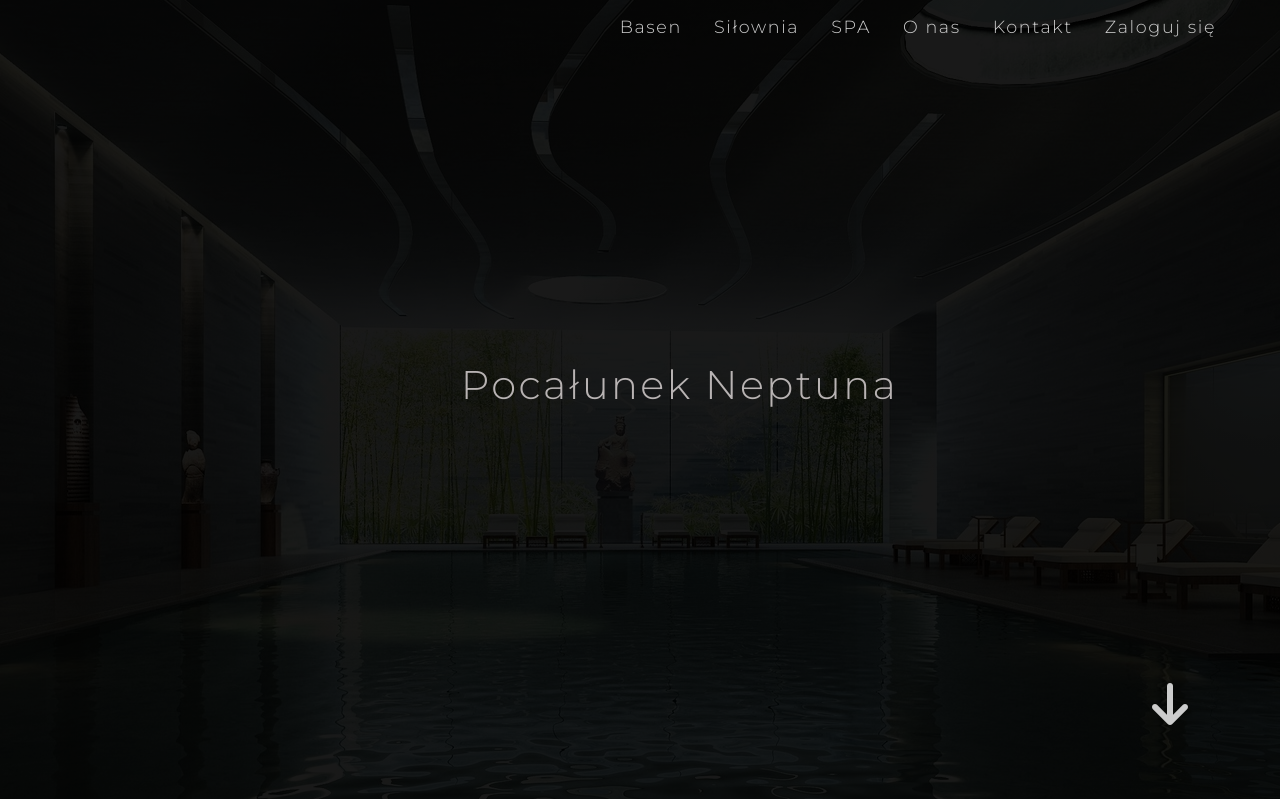
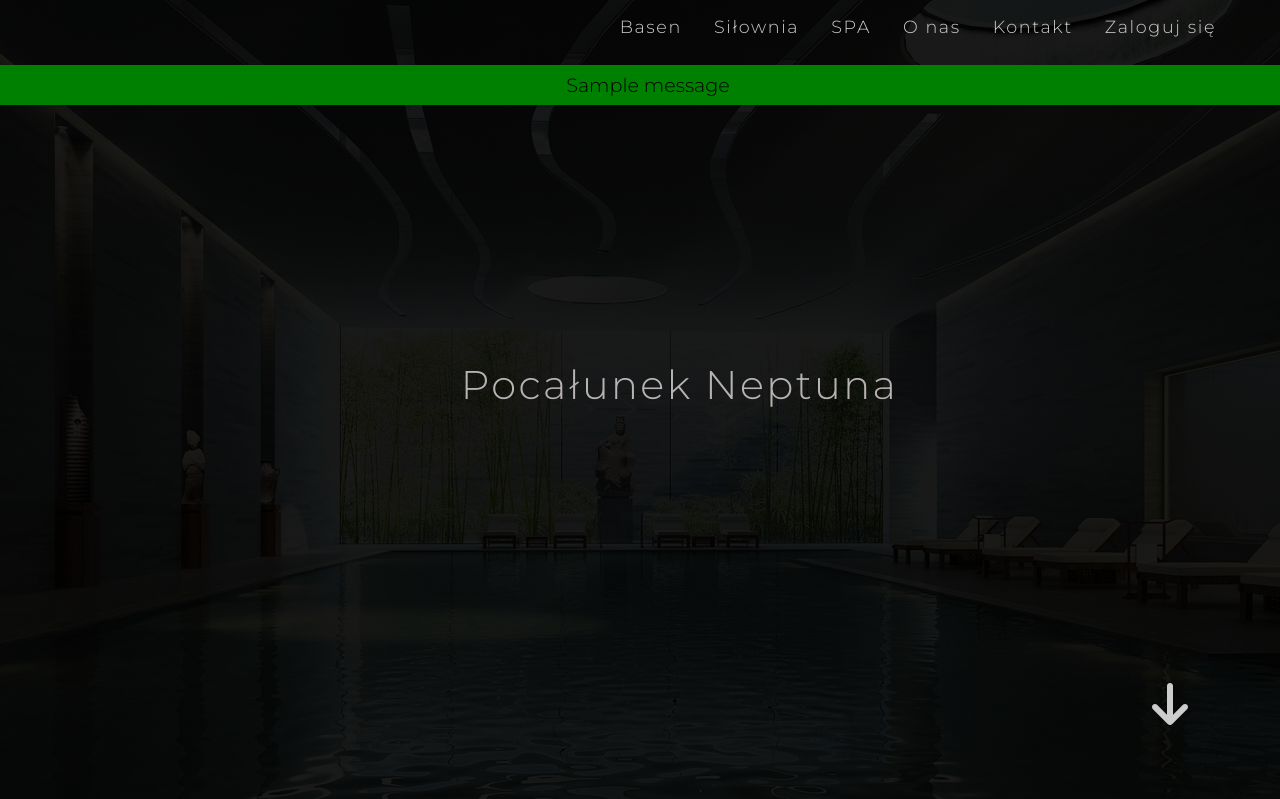
Before and after one commit to Vex0on/ICC_15_00, a Django app: page / in a window 1280 px wide. Shown: the top 799 px of that part. Run offline with Django 3.2, Linux system fonts and the light colour scheme; tables that the repository leaves empty hold one stand-in row (Sample ...); one stand-in notice (Sample message) is shown; the page is wider than the window, and the part outside it is not shown.

Commit message:
adding functionality to the contact form

```diff
--- /dev/null
+++ b/SwimmingPoolSysProject/App/forms.py
@@ -0,0 +1,6 @@
+from django import forms
+
+class ContactForm(forms.Form):
+    name = forms.CharField(max_length=255)
+    email = forms.CharField(max_length=255)
+    message = forms.CharField(widget=forms.Textarea(attrs={'rows': 2, 'cols':25}))
--- /dev/null
+++ b/SwimmingPoolSysProject/App/templates/App/contact_form.html
@@ -0,0 +1,5 @@
+<h2>Formularz kontaktowy</h2>
+
+<p><b>Imię i nazwisko:</b> {{ name }}</p>
+<p><b>E-mail:</b> {{ email }}</p>
+<p><b>Wiadomość:</b> {{ message }}</p>
--- a/SwimmingPoolSysProject/App/templates/App/index.html
+++ b/SwimmingPoolSysProject/App/templates/App/index.html
@@ -1,16 +1,20 @@
 {% load static %}
 <!DOCTYPE html>
 <html lang="pl">
+
 <head>
     <meta charset="UTF-8">
     <meta http-equiv="X-UA-Compatible" content="IE=edge">
     <meta name="viewport" content="width=device-width, initial-scale=1.0">
     <title>Pocałunek Neptuna</title>
 
-    <link rel="stylesheet" href="https://cdnjs.cloudflare.com/ajax/libs/font-awesome/6.2.1/css/all.min.css" integrity="sha512-MV7K8+y+gLIBoVD59lQIYicR65iaqukzvf/nwasF0nqhPay5w/9lJmVM2hMDcnK1OnMGCdVK+iQrJ7lzPJQd1w==" crossorigin="anonymous" referrerpolicy="no-referrer" />
+    <link rel="stylesheet" href="https://cdnjs.cloudflare.com/ajax/libs/font-awesome/6.2.1/css/all.min.css"
+        integrity="sha512-MV7K8+y+gLIBoVD59lQIYicR65iaqukzvf/nwasF0nqhPay5w/9lJmVM2hMDcnK1OnMGCdVK+iQrJ7lzPJQd1w=="
+        crossorigin="anonymous" referrerpolicy="no-referrer" />
 
     <link rel="stylesheet" href="{% static '/css/index.css' %}">
 </head>
+
 <body>
     <a href="#"><i class="to-top fa-solid fa-arrow-up"></i></a>
     <a href="#swimming-pool"><i class="to-bottom fa-solid fa-arrow-down"></i></a>
@@ -25,6 +29,13 @@
                 <li> <a href="{% url 'login' %}">Zaloguj się</a></li>
             </ul>
         </nav>
+        {% if messages %}
+        {% for message in messages %}
+        {% if message.tags %}
+        <div class="message">{{ message }}</div>
+        {% endif %}
+        {% endfor %}
+        {% endif %}
         <h1>Pocałunek Neptuna</h1>
     </section>
 
@@ -32,7 +43,9 @@
         <img src="{% static 'img/offers-01.jpg' %}" alt="">
         <div>
             <h2>Basen</h2>
-            <p>Lorem ipsum dolor sit amet consectetur adipisicing elit. Fugiat nihil fugit officiis, ex eligendi itaque tempora eius, temporibus maiores molestias aut consequatur doloribus nemo non nisi soluta commodi tenetur vero?</p>
+            <p>Lorem ipsum dolor sit amet consectetur adipisicing elit. Fugiat nihil fugit officiis, ex eligendi itaque
+                tempora eius, temporibus maiores molestias aut consequatur doloribus nemo non nisi soluta commodi
+                tenetur vero?</p>
             <input type="submit" value="Sprawdź">
         </div>
     </section>
@@ -40,7 +53,9 @@
     <section class="offers" id="gym">
         <div>
             <h2>Siłownia</h2>
-            <p>Lorem ipsum dolor sit amet consectetur adipisicing elit. Fugiat nihil fugit officiis, ex eligendi itaque tempora eius, temporibus maiores molestias aut consequatur doloribus nemo non nisi soluta commodi tenetur vero?</p>
+            <p>Lorem ipsum dolor sit amet consectetur adipisicing elit. Fugiat nihil fugit officiis, ex eligendi itaque
+                tempora eius, temporibus maiores molestias aut consequatur doloribus nemo non nisi soluta commodi
+                tenetur vero?</p>
             <input type="submit" value="Sprawdź">
         </div>
         <img src="{% static '/img/offers-02.jpg' %}" alt="">
@@ -50,7 +65,9 @@
         <img src="{% static '/img/offers-03.jpg' %}" alt="">
         <div>
             <h2>SPA</h2>
-            <p>Lorem ipsum dolor sit amet consectetur adipisicing elit. Fugiat nihil fugit officiis, ex eligendi itaque tempora eius, temporibus maiores molestias aut consequatur doloribus nemo non nisi soluta commodi tenetur vero?</p>
+            <p>Lorem ipsum dolor sit amet consectetur adipisicing elit. Fugiat nihil fugit officiis, ex eligendi itaque
+                tempora eius, temporibus maiores molestias aut consequatur doloribus nemo non nisi soluta commodi
+                tenetur vero?</p>
             <input type="submit" value="Sprawdź">
         </div>
     </section>
@@ -59,21 +76,25 @@
         <img src="{% static '/img/aboutus-01.jpg' %}" alt="">
         <div>
             <h3>O nas</h3>
-            <p>Lorem ipsum dolor sit amet, consectetur adipisicing elit. Nesciunt deserunt velit nihil repudiandae hic inventore molestiae quas provident incidunt fuga animi at id, quae doloremque cupiditate saepe, fugiat aut dolor. Nesciunt deserunt velit nihil repudiandae hic inventore molestiae quas provident incidunt fuga animi at id, quae doloremque cupiditate saepe, fugiat aut dolor.</p>
+            <p>Lorem ipsum dolor sit amet, consectetur adipisicing elit. Nesciunt deserunt velit nihil repudiandae hic
+                inventore molestiae quas provident incidunt fuga animi at id, quae doloremque cupiditate saepe, fugiat
+                aut dolor. Nesciunt deserunt velit nihil repudiandae hic inventore molestiae quas provident incidunt
+                fuga animi at id, quae doloremque cupiditate saepe, fugiat aut dolor.</p>
         </div>
     </section>
 
     <div class="break"></div>
 
     <section class="contact" id="contact">
-        <form action="">
+        <form action="." method="POST">
+            {% csrf_token %}
             <h4>Skontaktuj się z nami</h4>
             <label for="name">Imie i nazwisko</label>
-            <input name="name" type="text">
+            {{ form.name }}
             <label for="Email">Email</label>
-            <input name="email" type="text">
+            {{ form.email }}
             <label for="Wiadomość">Wiadomość</label>
-            <textarea name="message"></textarea>
+            {{ form.message }}
             <input type="submit" value="Wyślij">
         </form>
         <div class="contact-information">
@@ -102,4 +123,5 @@
 
     <script src="{% static '/js/index.js' %}"></script>
 </body>
+
 </html>
--- a/SwimmingPoolSysProject/App/views.py
+++ b/SwimmingPoolSysProject/App/views.py
@@ -1,11 +1,37 @@
 from django.http import HttpResponse
-from django.shortcuts import render
+from django.shortcuts import render, redirect
+from .forms import ContactForm
+from django.core.mail import send_mail
+from django.template.loader import render_to_string
+from django.contrib import messages
 
 # Create your views here.
 
 
 def homePage(request):
-    return render(request, 'App/index.html')
+    if request.method == "POST":
+        form = ContactForm(request.POST)
+        if form.is_valid():
+            name = form.cleaned_data['name']
+            email = form.cleaned_data['email']
+            message = form.cleaned_data['message']
+
+            html = render_to_string('App/contact_form.html', {
+                'name': name,
+                'email': email,
+                'message': message
+            })
+
+            send_mail('Formularz kontaktowy', 'wiadomosc', 'pocalunekneptuna@gmail.com', ['pocalunekneptuna@gmail.com'], html_message=html)
+            messages.info(request, 'Successfully Sent The Message!')
+            return redirect('home')
+    else:
+        form = ContactForm()
+
+    context = {
+        'form': form,
+    }
+    return render(request, 'App/index.html', context)
 
 
 def login(request):
--- a/SwimmingPoolSysProject/SwimmingPoolSysProject/settings.py
+++ b/SwimmingPoolSysProject/SwimmingPoolSysProject/settings.py
@@ -122,3 +122,9 @@ STATIC_URL = '/static/'
 STATICFILES_DIRS = [
     os.path.join(BASE_DIR, 'static')
 ]
+
+EMAIL_HOST = 'smtp.gmail.com'
+EMAIL_HOST_USER = 'pocalunekneptuna@gmail.com'
+EMAIL_HOST_PASSWORD = 'dcpuylgtncxdteri'
+EMAIL_PORT = 587
+EMAIL_USE_TLS = True
--- a/SwimmingPoolSysProject/static/css/index.css
+++ b/SwimmingPoolSysProject/static/css/index.css
@@ -289,3 +289,13 @@ input, textarea {
     color: #ccc;
     padding: 0.5rem;
 }
+
+.message{
+    margin-top: 12px;
+    background-color: green;
+    width: 100%;
+    color: black;
+    text-align: center;
+    padding: 8px;
+    font-size: 1.2rem;
+}
```
